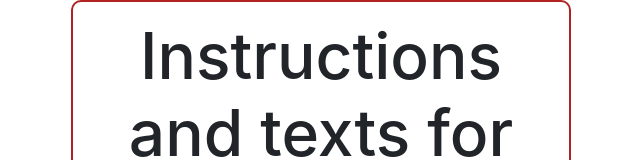
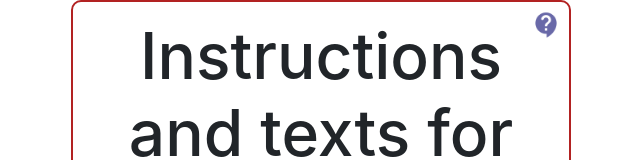
Before and after one commit to shkhodaskar/kaya, a React (Create React App) app: page / in a window 1280 px wide. Shown: the top 160 px of the page, without its empty margins (319-959 px from the left). Built offline with nearby package versions, Linux system fonts and the light colour scheme.

Commit message:
Add question Mark

```diff
--- a/src/App.css
+++ b/src/App.css
@@ -6,6 +6,14 @@
     margin:auto;
     border: 2px solid #B22222;
     border-radius: 10px;
+    position: relative;
+}
+
+.instruction_img{
+    width: 30px;
+    position: absolute;
+    top: 0.5rem;
+    right: 0.5rem;
 }
 
 .background_ios{
--- a/src/App.js
+++ b/src/App.js
@@ -6,6 +6,9 @@ import Store from './pages/Store'
 import 'bootstrap/dist/css/bootstrap.min.css'
 import {Route} from 'react-router-dom'
 import './App.css'
+
+import questionMark from './resources/question_mark.png'
+
 
 function getRandomType(){
   return Math.floor(Math.random() * 2) === 1 ? 'A' : 'B';
@@ -52,7 +55,8 @@ export default class App extends Component {
 
   render() {
     return (
-      <div className='device_container'>
+      <div width=""className='device_container'>
+        <img className = "instruction_img" src={questionMark}/>
         <Route exact path = "/" component = {Description}/>
         <Route path = "/login" component = {Login}/>
         <Route  path = "/ios_backgroud"
```
